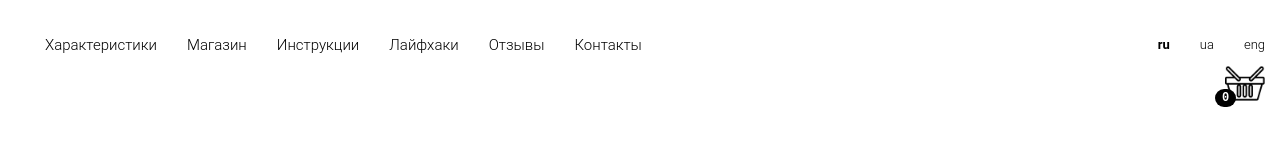
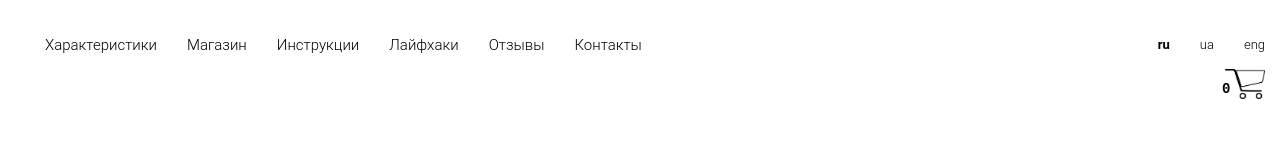
Before and after one commit to blackgirl/ENDOPEN, a plain HTML site: page index.html in a window 1280 px wide. Shown: the top 160 px of the page. Drawn offline with Linux system fonts and the light colour scheme.

Commit message:
new bucket icon

```diff
--- a/css/custom.css
+++ b/css/custom.css
@@ -505,22 +505,33 @@ iframe {
     z-index: 1032;
 }
 .fa-basket {
-    background: url(../img/icons8-shopping-basket.png);
-    /*background: url(https://img.icons8.com/wired/1600/shopping-bag-full.png);*/
+    /* background: url(https://img.icons8.com/wired/1600/shopping-bag-full.png); */
+    /*background: url(../img/icons8-shopping-basket.png);*/
+    background: url(../img/busket.png);
     width: 40px;
     height: 40px;
     background-size: contain;
+    background-repeat: no-repeat;
+    background-position: center;
     margin-right: 15px;
 }
 .fa-basket:hover {
-    background: url(../img/icons8-shopping-basket-filled.png);
-    background-size: contain;
+    /*background: url(../img/icons8-shopping-basket-filled.png);*/
+    /*background-size: contain;*/
 }
 .badge-notify {
     /*background: #c71585;*/
-    background: #000000;
+    /*background: #000000;
     position: relative;
     bottom: -10px;
+    right: 15px;
+    font-family: monospace;*/
+    background: none;
+    color: #000;
+    font-size: 14px;
+    font-weight: 600;
+    position: relative;
+    bottom: 0px;
     right: 15px;
     font-family: monospace;
 }
```
